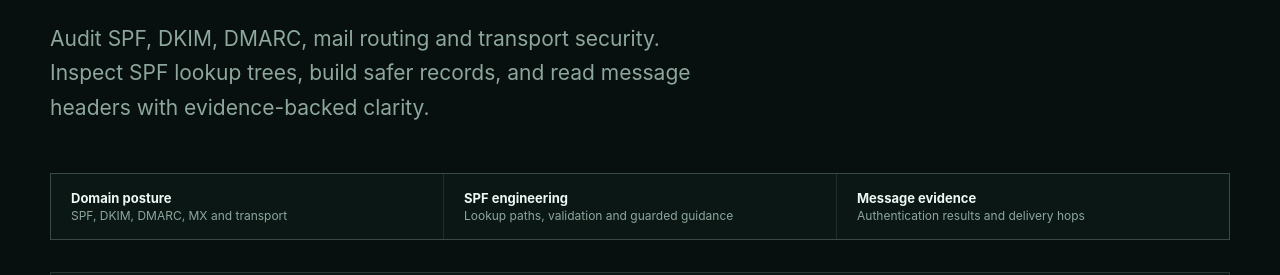
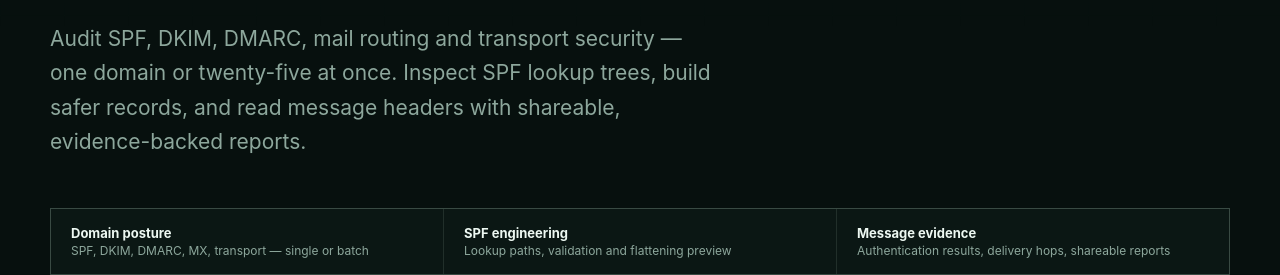
Before and after one commit to koya-illek/email-security, a website: page web/index.html in a window 1280 px wide. Shown: the part 497-772 px from the top of the page. Drawn offline with Linux system fonts and the light colour scheme; no server answers.

Commit message:
Update hero copy, capability strip, and methodology dialog to reflect batch check and shareable reports

```diff
--- a/web/index.html
+++ b/web/index.html
@@ -37,12 +37,12 @@
     <section class="hero" id="home">
       <p class="eyebrow"><span>01</span> Email authentication diagnostics</p>
       <h1>Check every DNS record<br><em>that protects your mail.</em></h1>
-      <p class="hero-copy">Audit SPF, DKIM, DMARC, mail routing and transport security. Inspect SPF lookup trees, build safer records, and read message headers with evidence-backed clarity.</p>
+      <p class="hero-copy">Audit SPF, DKIM, DMARC, mail routing and transport security — one domain or twenty-five at once. Inspect SPF lookup trees, build safer records, and read message headers with shareable, evidence-backed reports.</p>
 
       <div class="capability-strip" aria-label="Available analysis">
-        <div class="capability"><strong>Domain posture</strong><span>SPF, DKIM, DMARC, MX and transport</span></div>
-        <div class="capability"><strong>SPF engineering</strong><span>Lookup paths, validation and guarded guidance</span></div>
-        <div class="capability"><strong>Message evidence</strong><span>Authentication results and delivery hops</span></div>
+        <div class="capability"><strong>Domain posture</strong><span>SPF, DKIM, DMARC, MX, transport — single or batch</span></div>
+        <div class="capability"><strong>SPF engineering</strong><span>Lookup paths, validation and flattening preview</span></div>
+        <div class="capability"><strong>Message evidence</strong><span>Authentication results, delivery hops, shareable reports</span></div>
       </div>
 
       <nav class="tool-nav" aria-label="Email security tools" role="tablist">
@@ -372,9 +372,9 @@
     <p class="eyebrow"><span>METHOD</span> Evidence boundaries</p>
     <h2>What this tool measures</h2>
     <div class="method-list">
-      <article><span>DNS</span><div><h3>DNS observation</h3><p>SPF, DKIM, DMARC, MX, and CAA records resolved via DNS-over-HTTPS. Transport security checks MTA-STS and TLS-RPT policies.</p></div></article>
+      <article><span>DNS</span><div><h3>DNS observation</h3><p>SPF, DKIM, DMARC, MX, and CAA records resolved via DNS-over-HTTPS. Transport security checks MTA-STS and TLS-RPT policies. Batch checks run up to 25 domains in parallel.</p></div></article>
       <article><span>HDR</span><div><h3>Receiver-reported authentication</h3><p>Header analysis reflects what the receiving mail server reported (Authentication-Results, Received-SPF, DKIM-Signature), not an independent re-evaluation.</p></div></article>
-      <article><span>ƒ(x)</span><div><h3>Derived finding</h3><p>Interpretation of DNS records and header evidence, with recommendations grounded in published RFCs and current best practice.</p></div></article>
+      <article><span>ƒ(x)</span><div><h3>Derived finding</h3><p>Interpretation of DNS records and header evidence, with recommendations grounded in published RFCs and current best practice. Reports are stored for 14 days and shareable via unguessable links.</p></div></article>
     </div>
     <p class="dialog-footnote">This tool does not test deliverability, send email, or probe private infrastructure. DKIM selector discovery is best-effort and may not find all active selectors.</p>
   </dialog>
```
